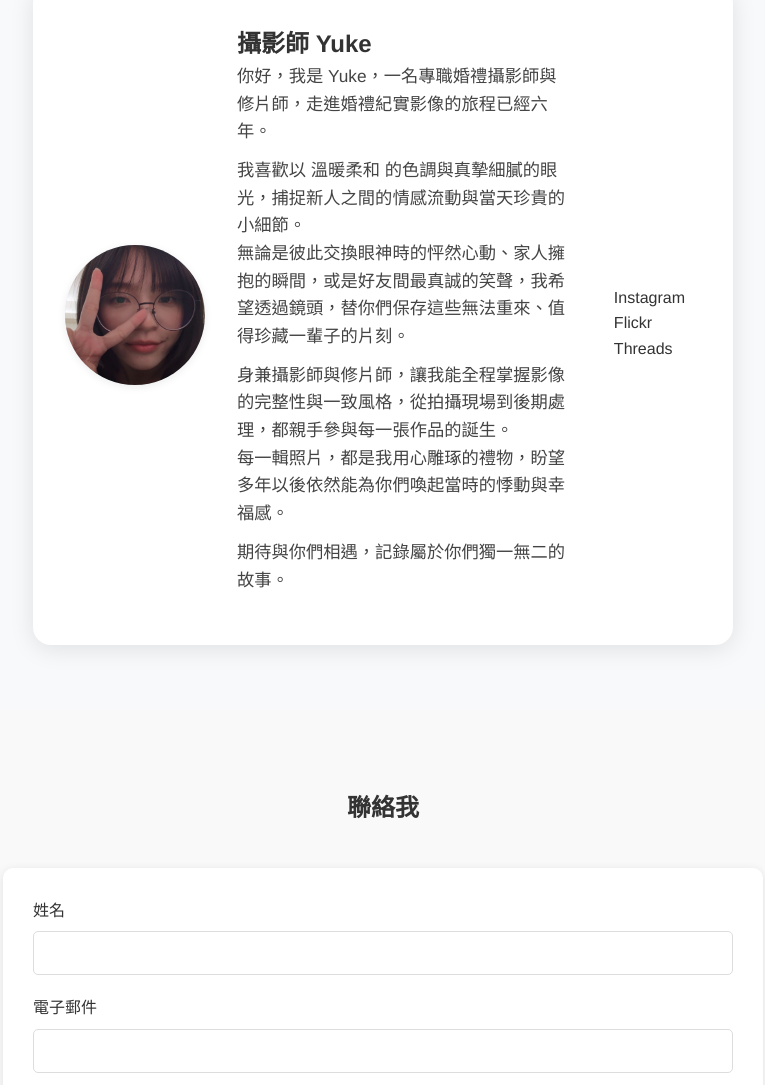
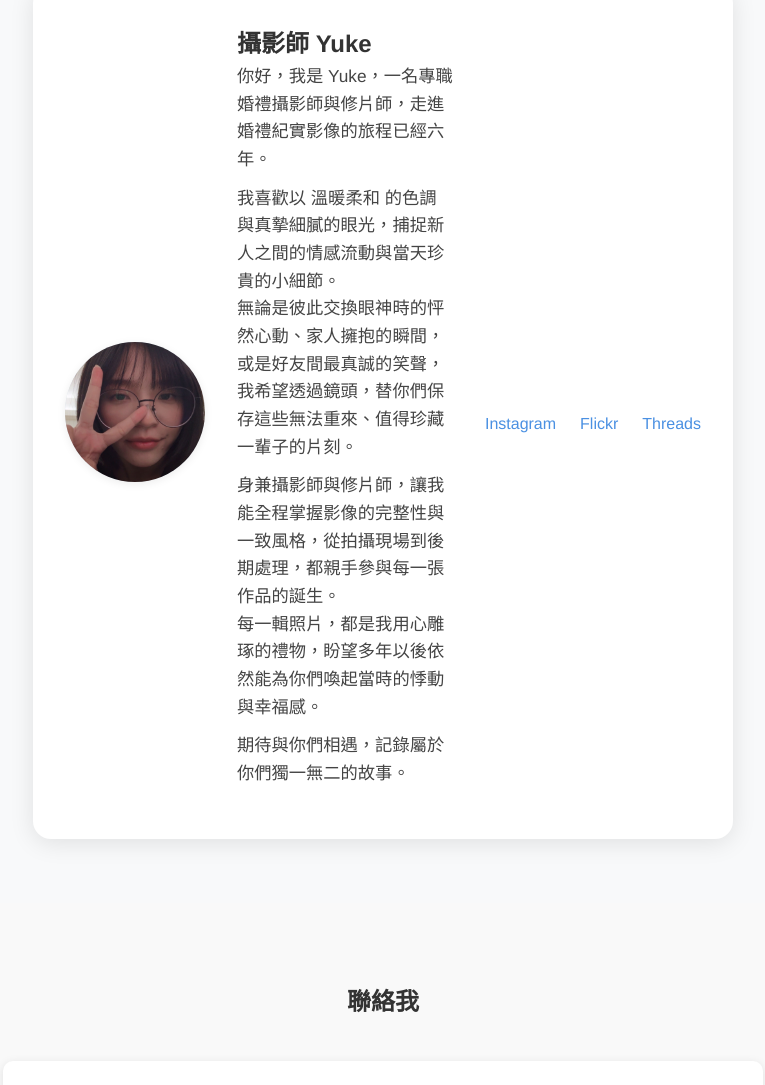
Before and after one commit to s8844226/yuke, a plain HTML site: page index.html in a window 1280 px wide. Shown: the part 1362-2447 px from the top of the page, without its empty margins (257-1022 px from the left). Drawn offline with Linux system fonts and the light colour scheme; a script that the page names is missing.

Commit message:
Add files via upload

```diff
--- a/index.html
+++ b/index.html
@@ -83,7 +83,7 @@
                     每一輯照片，都是我用心雕琢的禮物，盼望多年以後依然能為你們喚起當時的悸動與幸福感。</p>
                     <p>期待與你們相遇，記錄屬於你們獨一無二的故事。</p>
                 </div>
-                <div class="social-links">
+                <div class="social-links center-links">
                     <a href="https://www.instagram.com/_yyukekekeke_/?hl=zh-tw" class="social-link" target="_blank">Instagram</a>
                     <a href="https://www.flickr.com/photos/185122470@N08/albums/" class="social-link" target="_blank">Flickr</a>
                     <a href="https://www.threads.com/@_yyukekekeke_?xmt=AQF0iS2Fd4nNG9b7H0yV7zihXBxRTmKBFJI8-JbmvJi7Ixc" class="social-link" target="_blank">Threads</a>
--- a/styles.css
+++ b/styles.css
@@ -254,16 +254,23 @@ section {
     margin-top: 1rem;
 }
 
+.center-links {
+    display: flex;
+    justify-content: center;
+    gap: 24px;
+    margin-top: 24px;
+}
+
 .social-link {
-    display: inline-block;
-    margin: 0 1rem;
-    color: #333;
+    color: #4a90e2;
+    font-weight: 500;
     text-decoration: none;
-    transition: color 0.3s ease;
+    transition: color 0.2s;
 }
 
 .social-link:hover {
-    color: #666;
+    color: #357abd;
+    text-decoration: underline;
 }
 
 /* 頁尾 */
```
